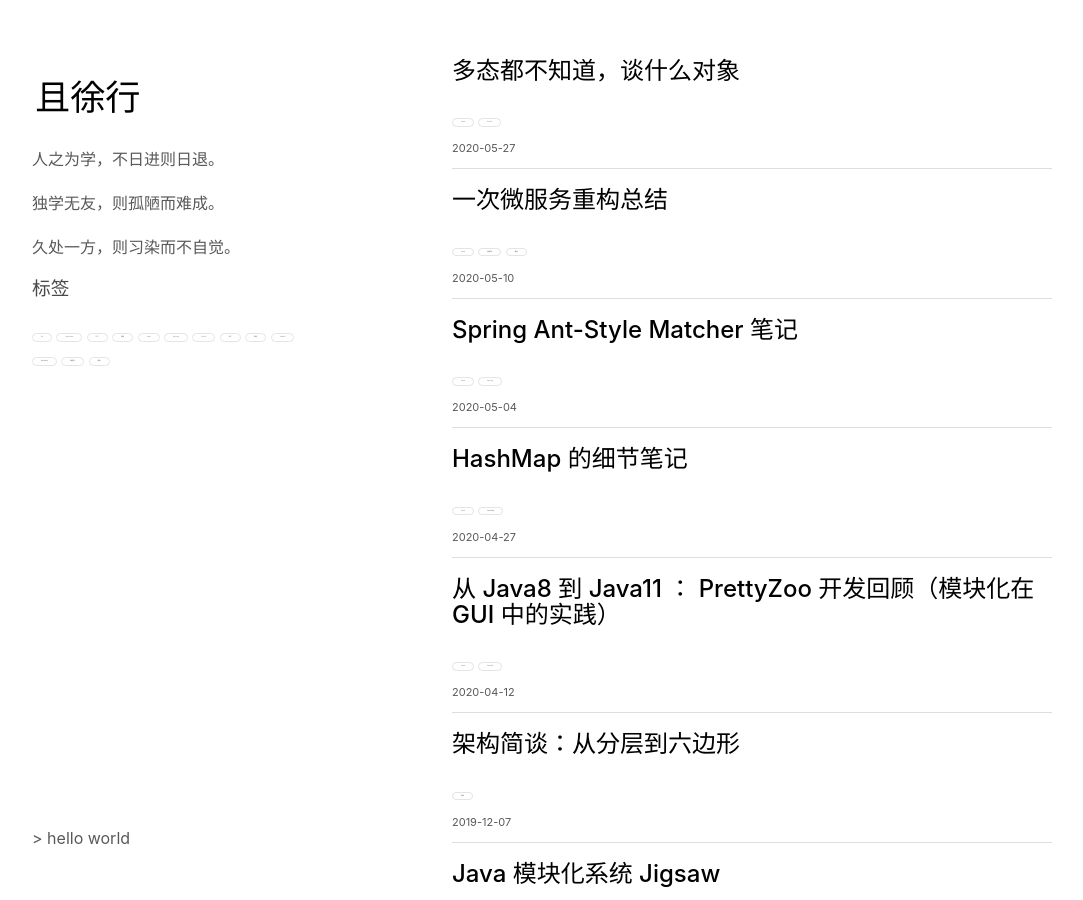
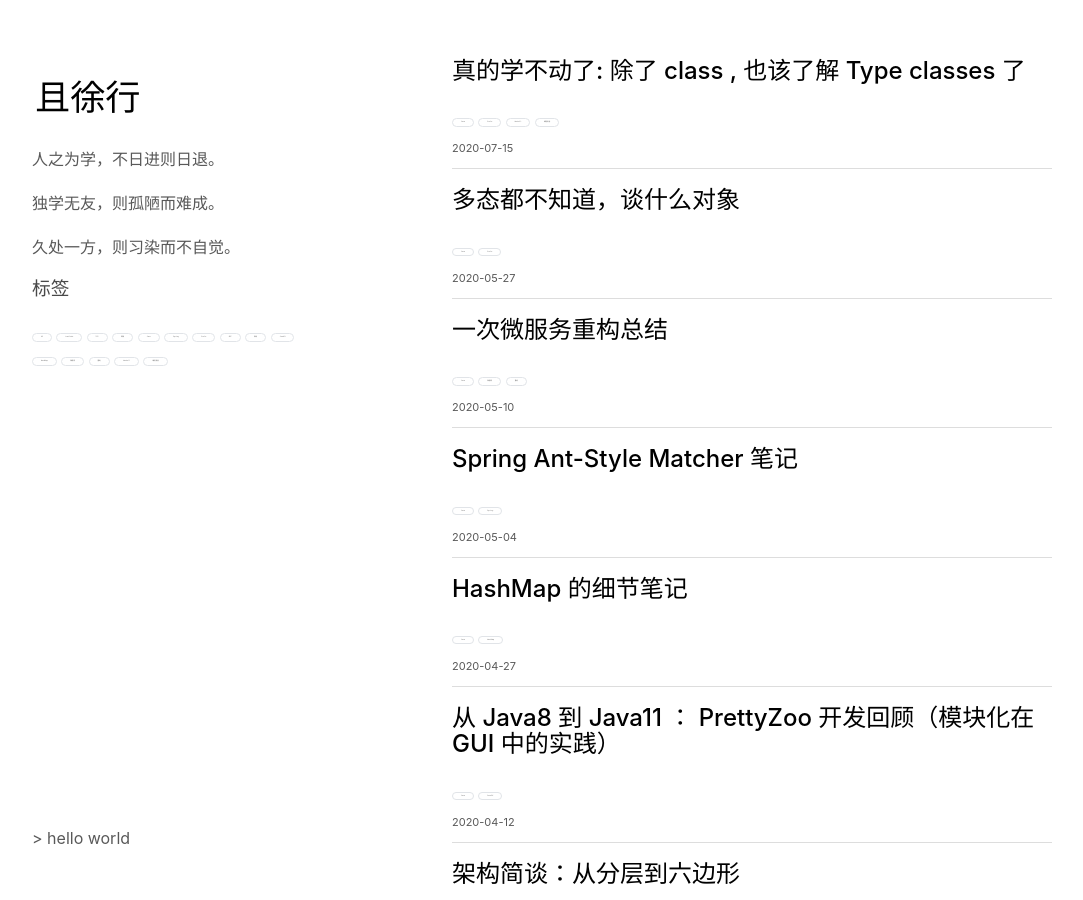
Before and after one commit to vran-dev/vran-dev.github.io, a Jekyll site: the page built from index.md, in a window 1280 px wide and 900 px high. Shown: the whole window, without its empty margins (98-1181 px from the left). Built offline with Jekyll 4.4.1, drawn with Linux system fonts in a browser that asks for light colours.

Commit message:
feat(typeclasses-1):add title

```diff
--- a/_articles/typeclasses-1/typeclasses-1.md
+++ b/_articles/typeclasses-1/typeclasses-1.md
@@ -1,4 +1,10 @@
+---
+title: "真的学不动了: 除了 class , 也该了解 Type classes 了"
+date: 2020-07-15 18:45:00 +0800
+tag: [Java, Scala, Haskell, 编程语言]
+---
 
+# 真的学不动了: 除了 class , 也该了解 Type classes 了
 
 ## 前言
 
```
